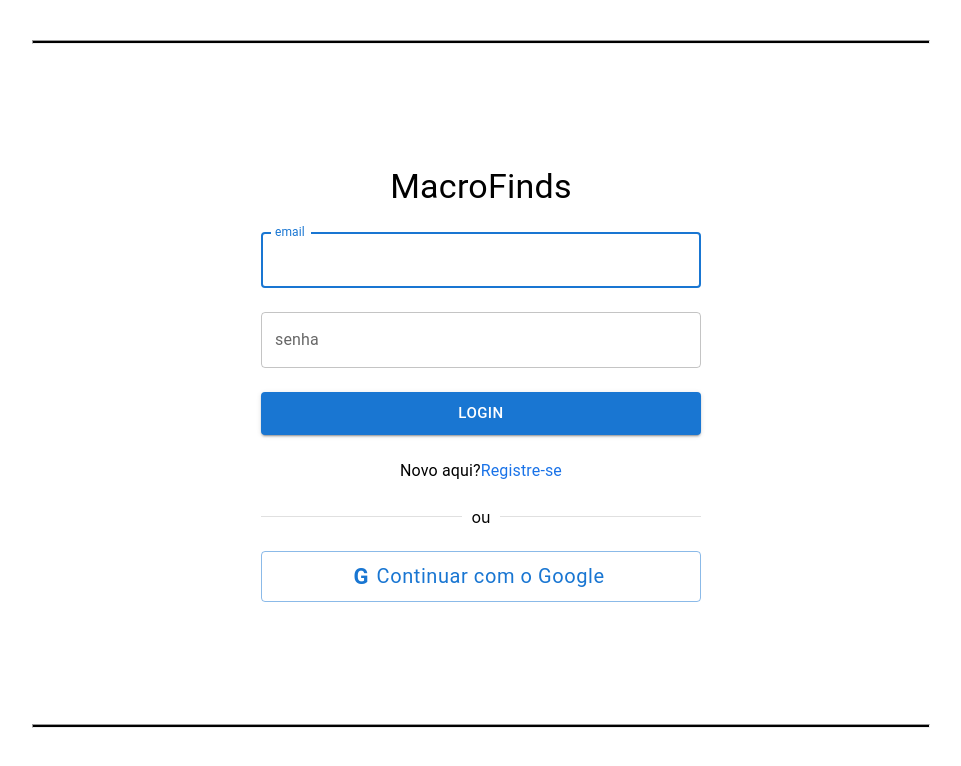
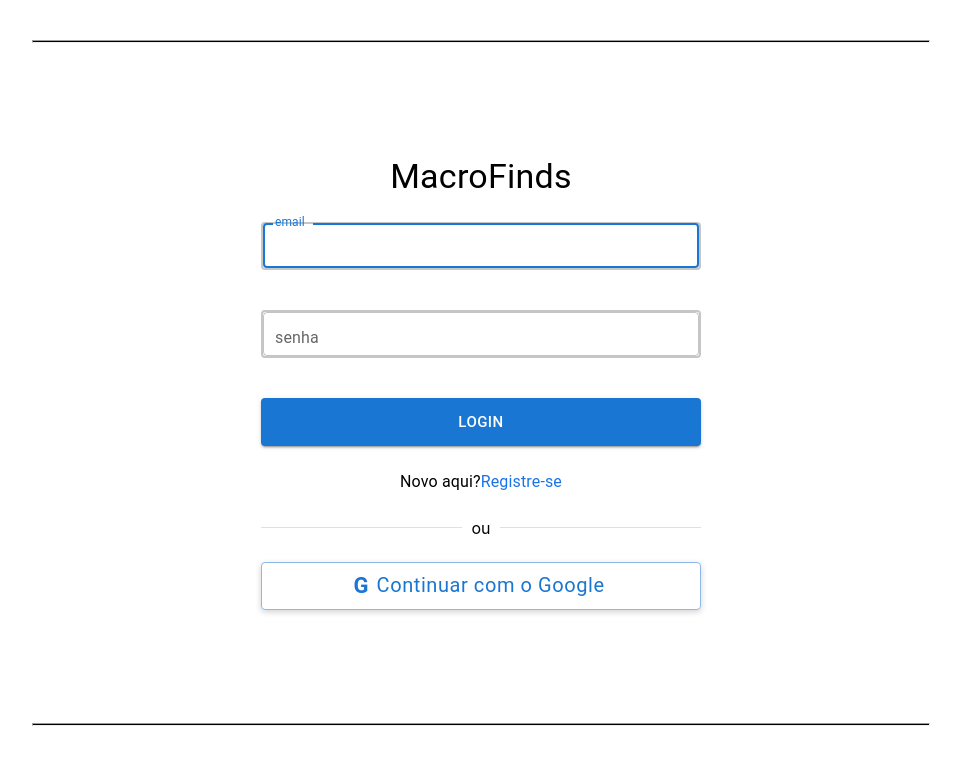
Before and after one commit to Daniel-P-Lima/macrofinds, a React (Create React App) app in the folder macrofinds-frontend/: page /login in a window 1280 px wide. Shown: the top 766 px of the page, without its empty margins (159-1120 px from the left). Built offline with nearby package versions, Linux system fonts and the light colour scheme.

Commit message:
add: tela de login

```diff
--- a/macrofinds-frontend/src/assets/login.css
+++ b/macrofinds-frontend/src/assets/login.css
@@ -14,7 +14,7 @@
 
 .full-hr {
   width: 70%;
-  height: 2px;
+  height: 1px;
   background: #000;
   margin-block: 2.5rem;
 }
@@ -54,3 +54,14 @@
   margin-top: 1.5rem;
   box-shadow: 0 2px 6px rgba(0, 0, 0, 0.18);
 }
+
+.btn-google {
+  width: 100%;
+  height: 48px;
+  border-radius: 15px;
+  font-size: 20px;
+  font-weight: 400;
+  text-transform: none;
+  margin-top: 1.5rem;
+  box-shadow: 0 2px 6px rgba(0, 0, 0, 0.18);
+}
--- a/macrofinds-frontend/src/pages/Login/Login.jsx
+++ b/macrofinds-frontend/src/pages/Login/Login.jsx
@@ -8,7 +8,7 @@ import {
   Stack,
 } from "@mui/material";
 import "typeface-inter";
-import "../../assets/login.css"; // Caso ainda queira quaisquer estilos complementares
+import "../../assets/login.css";
 
 export default function Login() {
   return (
@@ -23,7 +23,9 @@ export default function Login() {
           alignItems: "center",
           px: 1,
         }}
+
       >
+
         <Stack spacing={3} sx={{ width: "100%", maxWidth: 440 }}>
           <Typography variant="h4" textAlign="center">
             MacroFinds
@@ -35,6 +37,7 @@ export default function Login() {
             variant="outlined"
             fullWidth
             autoFocus
+            InputProps={{ className: "input-field" }}
           />
 
           <TextField
@@ -42,9 +45,11 @@ export default function Login() {
             type="password"
             variant="outlined"
             fullWidth
+            InputProps={{ className: "input-field" }}
           />
 
           <Button
+            className="btn-login"
             variant="contained"
             color="primary"
             size="large"
@@ -63,6 +68,7 @@ export default function Login() {
           <Divider>ou</Divider>
 
           <Button
+            className="btn-google"
             variant="outlined"
             fullWidth
             size="large"
```
